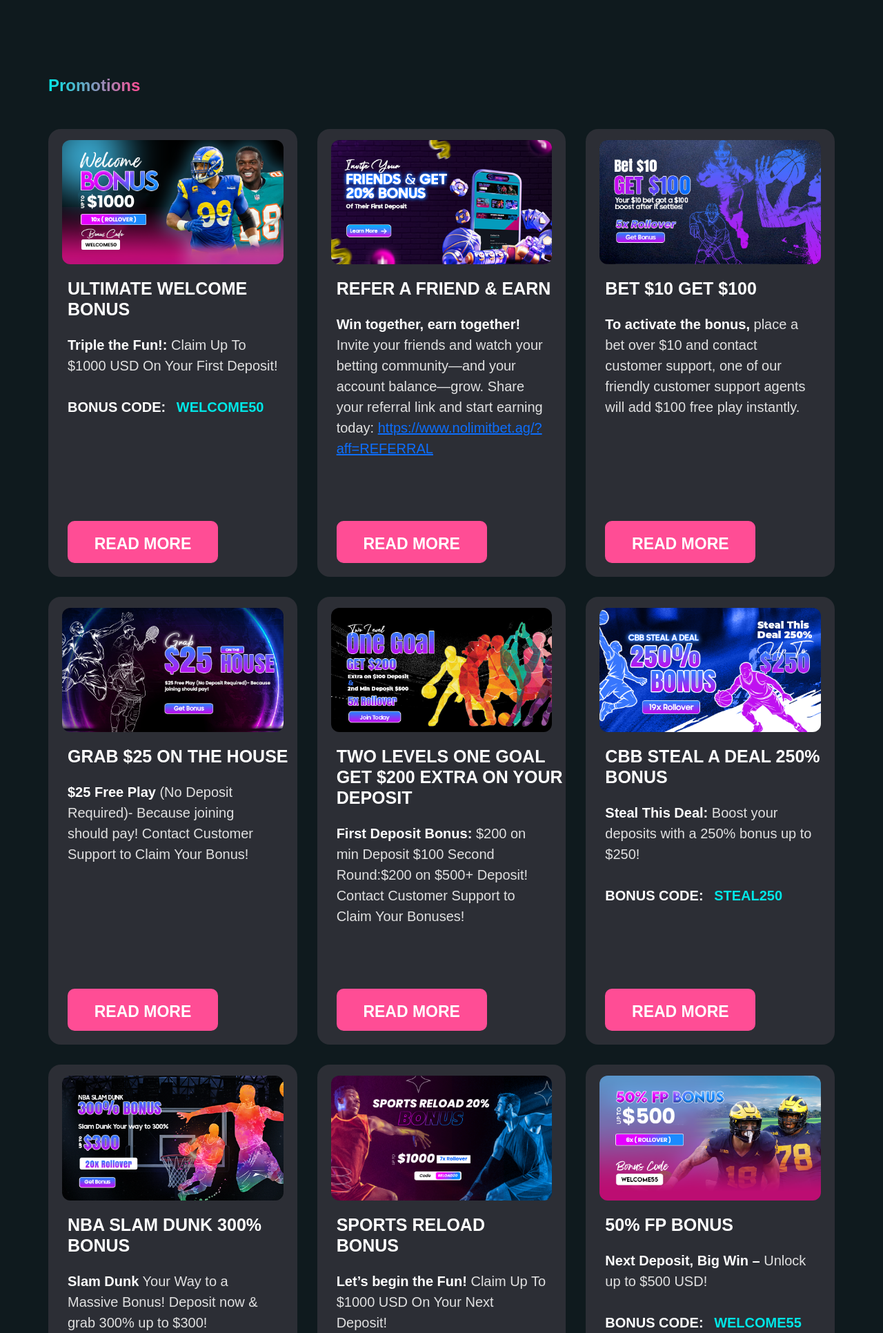
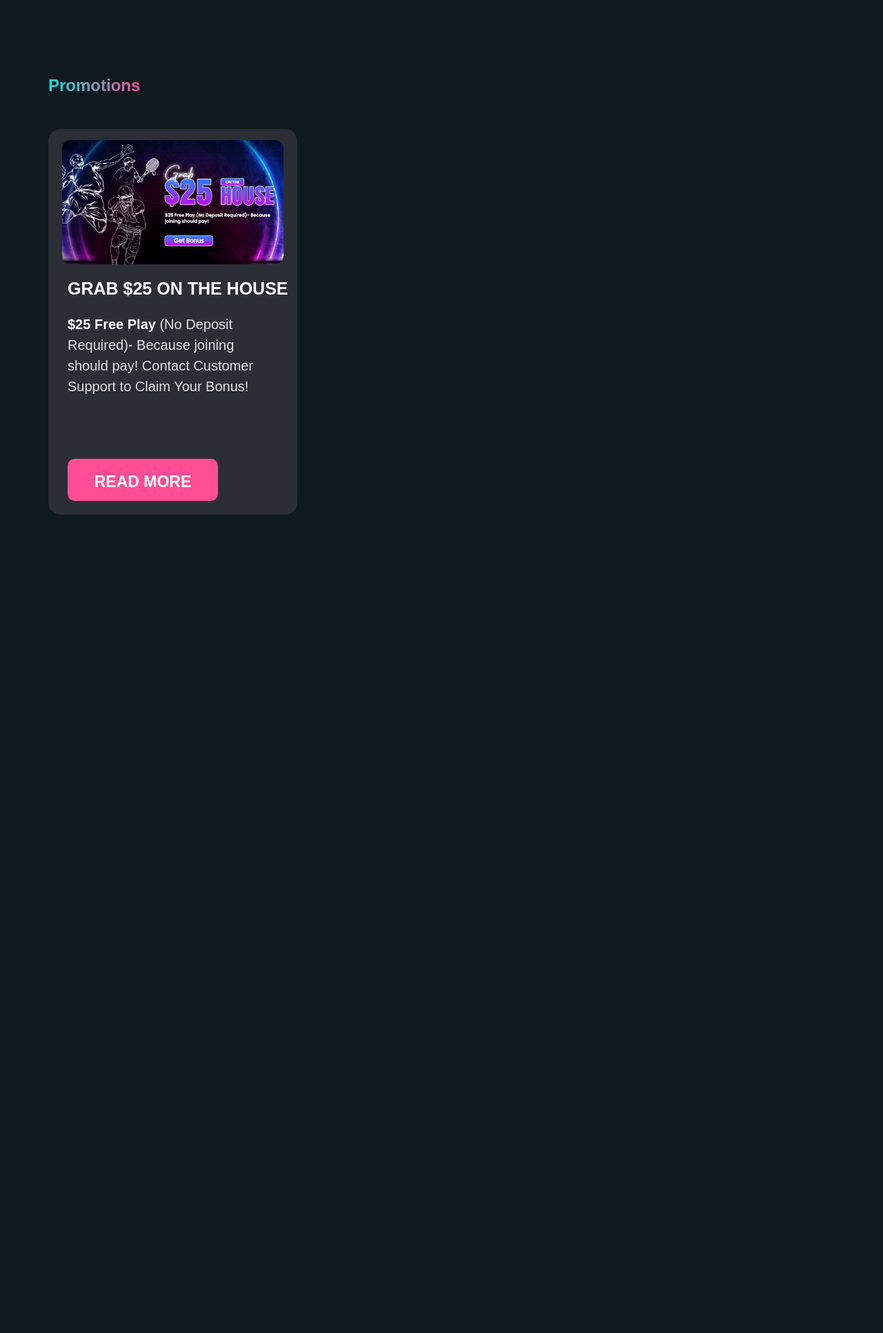
Before and after one commit to steverex169/nolimitslider, a Django app: page /promotions/ in a window 1280 px wide. Shown: the top 1932 px of the page at 69% size. After the commit the page ends 746 px from the top, so only its background shows below. Run offline with Django 5.2, Linux system fonts and the light colour scheme; some libraries are stand-ins or nearby versions.

Commit message:
remove all bonuses

```diff
--- a/carousel/templates/promotion.html
+++ b/carousel/templates/promotion.html
@@ -491,7 +491,7 @@
       <h2 class="section-title">Promotions</h2>
       <div class="promotions-grid">
 
-        <div class="promo-card">
+        <!-- <div class="promo-card">
           <img src="/media/promotion/1- Welcome Bonus.png" alt="Welcome Bonus" class="promo-image">
           <div class="promo-content">
             <h3 class="promo-title">ULTIMATE WELCOME BONUS</h3>
@@ -499,8 +499,8 @@
             <p class="bonus-code">BONUS CODE: <span>WELCOME50</span></p>
             <a href="promotions1/" class="read-more">READ MORE</a>
           </div>
-        </div>
-        <div class="promo-card">
+        </div> -->
+        <!-- <div class="promo-card">
           <img src="/media/promotion/Promo - Thumbnail.png" alt="Welcome Bonus" class="promo-image">
           <div class="promo-content">
             <h3 class="promo-title">Refer a Friend & Earn</h3>
@@ -512,8 +512,8 @@
             <p class="bonus-code"><span></span></p>
             <a href="promorfl/" class="read-more">READ MORE</a>
           </div>
-        </div>
-        <div class="promo-card">
+        </div> -->
+        <!-- <div class="promo-card">
           <img src="/media/promotion/1 -  Thumbnail.png" alt="Welcome Bonus" class="promo-image">
           <div class="promo-content">
             <h3 class="promo-title">Bet $10 Get $100</h3>
@@ -521,7 +521,7 @@
             <p class="bonus-code"><span></span></p>
             <a href="bet10/" class="read-more">READ MORE</a>
           </div>
-        </div>
+        </div> -->
 
         <div class="promo-card">
           <img src="/media/promotion/2 -  Thumbnail.png" alt="Welcome Bonus" class="promo-image">
@@ -532,7 +532,7 @@
             <a href="grab25/" class="read-more">READ MORE</a>
           </div>
         </div>
-        <div class="promo-card">
+        <!-- <div class="promo-card">
           <img src="/media/promotion/3 -  Thumbnail.png" alt="Welcome Bonus" class="promo-image">
           <div class="promo-content">
             <h3 class="promo-title">Two levels one Goal Get $200 Extra on Your Deposit</h3>
@@ -540,7 +540,7 @@
             <p class="bonus-code"><span></span></p>
             <a href="twolevel/" class="read-more">READ MORE</a>
           </div>
-        </div>
+        </div> -->
         <!-- <div class="promo-card">
           <img src="/media/promotion/4 -  Thumbnail.png" alt="Welcome Bonus" class="promo-image">
           <div class="promo-content">
@@ -550,7 +550,7 @@
             <a href="boonusbash/" class="read-more">READ MORE</a>
           </div>
         </div> -->
-         <div class="promo-card">
+         <!-- <div class="promo-card">
           <img src="/media/promotion/5 -  Thumbnail.png" alt="Welcome Bonus" class="promo-image">
           <div class="promo-content">
             <h3 class="promo-title">CBB STEAL A DEAL 250% BONUS</h3>
@@ -567,7 +567,7 @@
             <p class="bonus-code">BONUS CODE: <span>DUNK300</span></p>
             <a href="nbaslamdunk/" class="read-more">READ MORE</a>
           </div>
-        </div>
+        </div> -->
         <!-- <div class="promo-card">
           <img src="/media/promotion/nhl - thumbnail.jpg" alt="Welcome Bonus" class="promo-image">
           <div class="promo-content">
@@ -589,7 +589,7 @@
           </div>
         </div> -->
 
-        <div class="promo-card">
+        <!-- <div class="promo-card">
           <img src="/media/promotion/SR Thumbnail.png" alt="Welcome Bonus" class="promo-image">
           <div class="promo-content">
             <h3 class="promo-title">SPORTS RELOAD <span class="dot-span">.......</span> BONUS</h3>
@@ -597,7 +597,7 @@
             <p class="bonus-code">BONUS CODE: <span>RELOAD20</span></p>
             <a href="promotionsRELOAD/" class="read-more">READ MORE</a>
           </div>
-        </div>
+        </div> -->
 
         <!-- <div class="promo-card">
           <img src="/media/promotion/Mask group (2).png" alt="10% Bonus" class="promo-image">
@@ -641,7 +641,7 @@
             <a href="promotions5/" class="read-more">READ MORE</a>
           </div>
         </div> -->
-
+<!--
         <div class="promo-card">
           <img src="/media/promotion/Mask group (6).png" alt="15% Bonus" class="promo-image">
           <div class="promo-content">
@@ -650,7 +650,7 @@
             <p class="bonus-code">BONUS CODE: <span>WELCOME55</span></p>
             <a href="promotions6/" class="read-more">READ MORE</a>
           </div>
-        </div>
+        </div> -->
 
         <!-- 3nd Row -->
 
@@ -664,7 +664,7 @@
           </div>
         </div> -->
 
-        <div class="promo-card">
+        <!-- <div class="promo-card">
           <img src="/media/promotion/Mask group (8).png" alt="10% Bonus" class="promo-image">
           <div class="promo-content">
             <h3 class="promo-title">100% FP BONUS</h3>
@@ -672,7 +672,7 @@
             <p class="bonus-code">BONUS CODE: <span>WELCOME100</span></p>
             <a href="promotions8/" class="read-more">READ MORE</a>
           </div>
-        </div>
+        </div> -->
 
         <!-- <div class="promo-card">
           <img src="/media/promotion/Mask group (9).png" alt="15% Bonus" class="promo-image">
@@ -686,7 +686,7 @@
 
         <!-- 4nd Row -->
 
-        <div class="promo-card">
+        <!-- <div class="promo-card">
           <img src="/media/promotion/Mask group (10).png" alt="Welcome Bonus" class="promo-image">
           <div class="promo-content">
             <h3 class="promo-title">200% FP BONUS</h3>
@@ -694,7 +694,7 @@
             <p class="bonus-code">BONUS CODE: <span>WELCOME200</span></p>
             <a href="promotions10/" class="read-more">READ MORE</a>
           </div>
-        </div>
+        </div> -->
 
       </div>
     </section>
```
